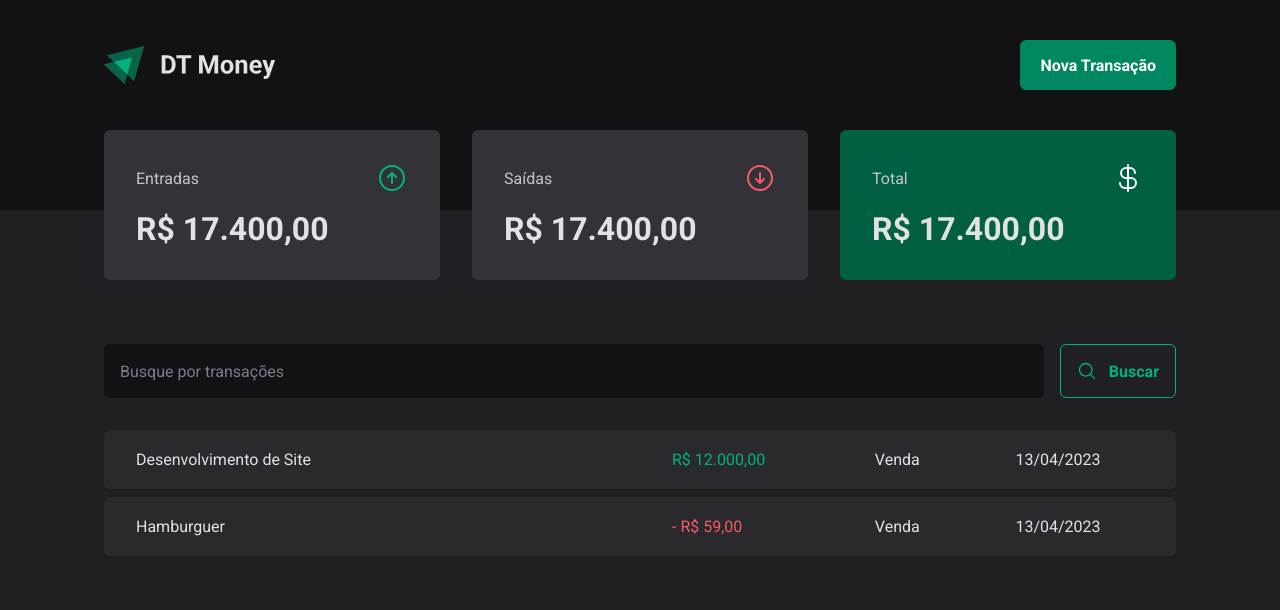
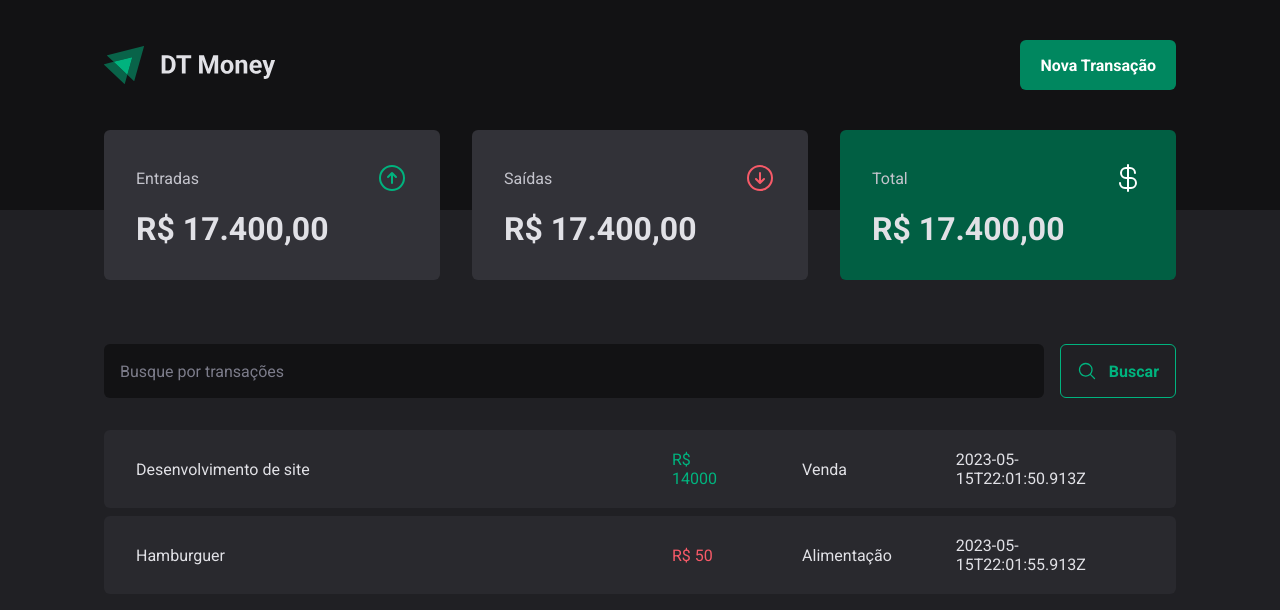
Before and after one commit to joao-pedro-moreno/DT-money, a React (Vite) app: page / in a window 1280 px wide. Shown: the top 610 px of the page. Built offline with nearby package versions, Linux system fonts and the light colour scheme; data requests are answered from the project's data file.

Commit message:
JSON Server API setup

```diff
--- a/package.json
+++ b/package.json
@@ -5,6 +5,7 @@
   "type": "module",
   "scripts": {
     "dev": "vite",
+    "dev:server": "json-server server.json -w -d 500",
     "build": "tsc && vite build",
     "lint": "eslint src --ext ts,tsx --report-unused-disable-directives --max-warnings 0",
     "preview": "vite preview"
@@ -28,6 +29,7 @@
     "eslint": "^8.40.0",
     "eslint-plugin-react-hooks": "^4.6.0",
     "eslint-plugin-react-refresh": "^0.3.4",
+    "json-server": "^0.17.3",
     "typescript": "^5.0.2",
     "vite": "^4.3.2"
   }
--- /dev/null
+++ b/server.json
@@ -0,0 +1,20 @@
+{
+  "transactions": [
+    {
+      "id": 1,
+      "description": "Desenvolvimento de site",
+      "type": "income",
+      "category": "Venda",
+      "price": 14000,
+      "createdAt": "2023-05-15T22:01:50.913Z"
+    },
+    {
+      "id": 2,
+      "description": "Hamburguer",
+      "type": "outcome",
+      "category": "Alimentação",
+      "price": 50,
+      "createdAt": "2023-05-15T22:01:55.913Z"
+    }
+  ]
+}
--- a/src/pages/Transactions/index.tsx
+++ b/src/pages/Transactions/index.tsx
@@ -6,8 +6,28 @@
   TransactionsContainer,
   TransactionsTable,
 } from './styles'
+import { useEffect, useState } from 'react'
+
+interface Transaction {
+  id: number
+  description: string
+  type: 'income' | 'outcome'
+  price: number
+  category: string
+  createdAt: string
+}
 
 export function Transactions() {
+  const [transactions, setTransactions] = useState<Transaction[]>([])
+
+  useEffect(() => {
+    fetch('http://localhost:3000/transactions')
+      .then((res) => res.json())
+      .then((data) => {
+        setTransactions(data)
+      })
+  }, [])
+
   return (
     <div>
       <Header />
@@ -17,22 +37,20 @@
         <SearchForm />
         <TransactionsTable>
           <tbody>
-            <tr>
-              <td>Desenvolvimento de Site</td>
-              <td>
-                <PriceHighlight variant="income">R$ 12.000,00</PriceHighlight>
-              </td>
-              <td>Venda</td>
-              <td>13/04/2023</td>
-            </tr>
-            <tr>
-              <td>Hamburguer</td>
-              <td>
-                <PriceHighlight variant="outcome">- R$ 59,00</PriceHighlight>
-              </td>
-              <td>Venda</td>
-              <td>13/04/2023</td>
-            </tr>
+            {transactions.map((transaction) => {
+              return (
+                <tr key={transaction.id}>
+                  <td>{transaction.description}</td>
+                  <td>
+                    <PriceHighlight variant={transaction.type}>
+                      R$ {transaction.price}
+                    </PriceHighlight>
+                  </td>
+                  <td>{transaction.category}</td>
+                  <td>{transaction.createdAt}</td>
+                </tr>
+              )
+            })}
           </tbody>
         </TransactionsTable>
       </TransactionsContainer>
```
Also changed, not shown: 1 other file (tests, documents, lock files or other folders).
